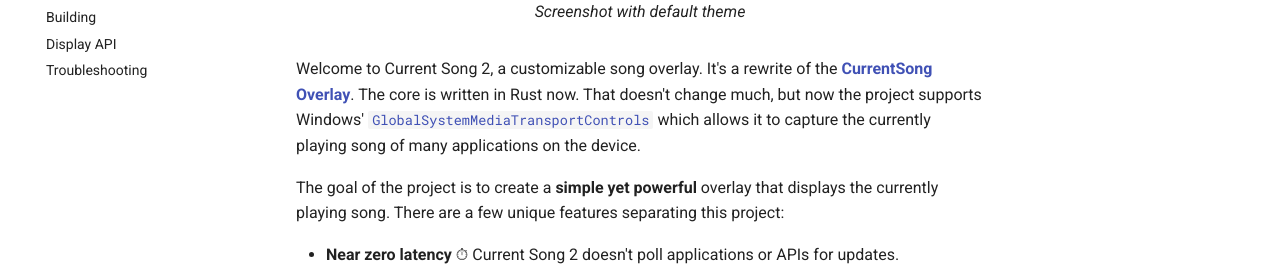
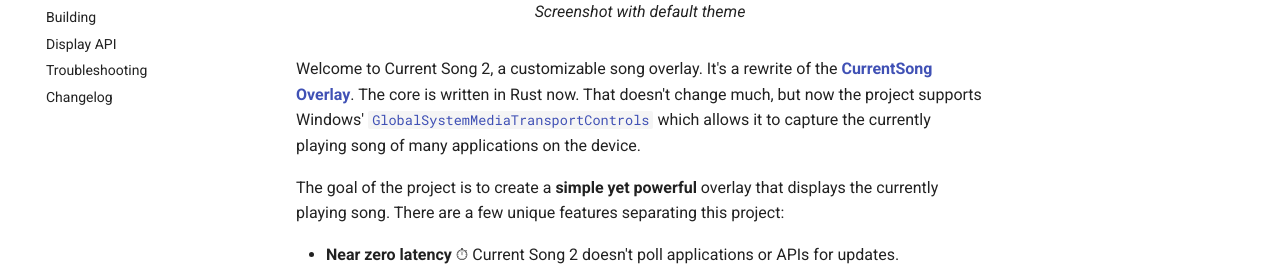
Before and after one commit to Nerixyz/current-song2, an MkDocs documentation site: the page built from docs/src/index.md, in a window 1280 px wide. Shown: the part 283-560 px from the top of the page. Built offline with MkDocs 1.6.1 and Material for MkDocs 9.7.7, drawn with Linux system fonts in a browser that asks for light colours; comment, search, counter and statistics services are not loaded.

Commit message:
docs: add changelog (#353)

```diff
--- a/docs/mkdocs.yml
+++ b/docs/mkdocs.yml
@@ -57,3 +57,4 @@
     - Building: Building.md
     - Display API: DisplayApi.md
     - Troubleshooting: Troubleshooting.md
+    - Changelog: CHANGELOG.md
```
Also changed, not shown: docs/src/CHANGELOG.md (added, +1 -0 lines), CHANGELOG.md (added).
